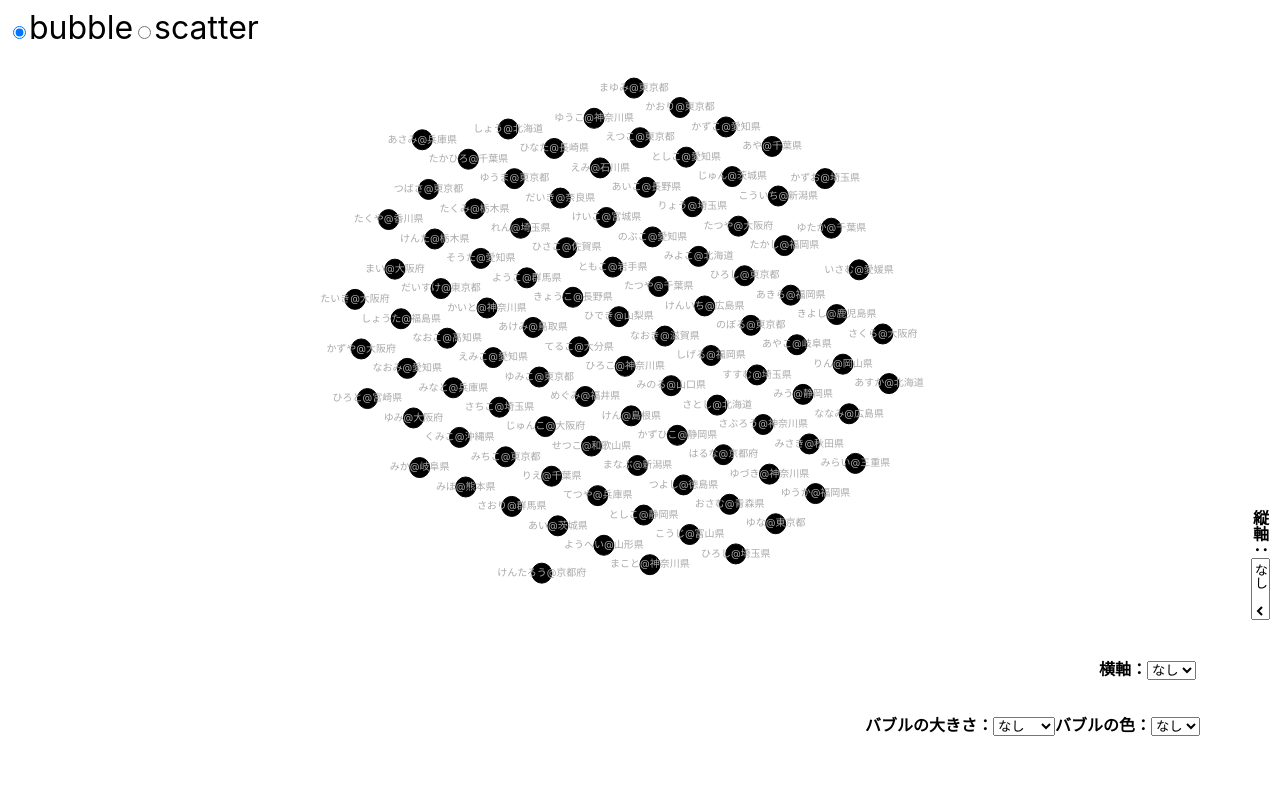
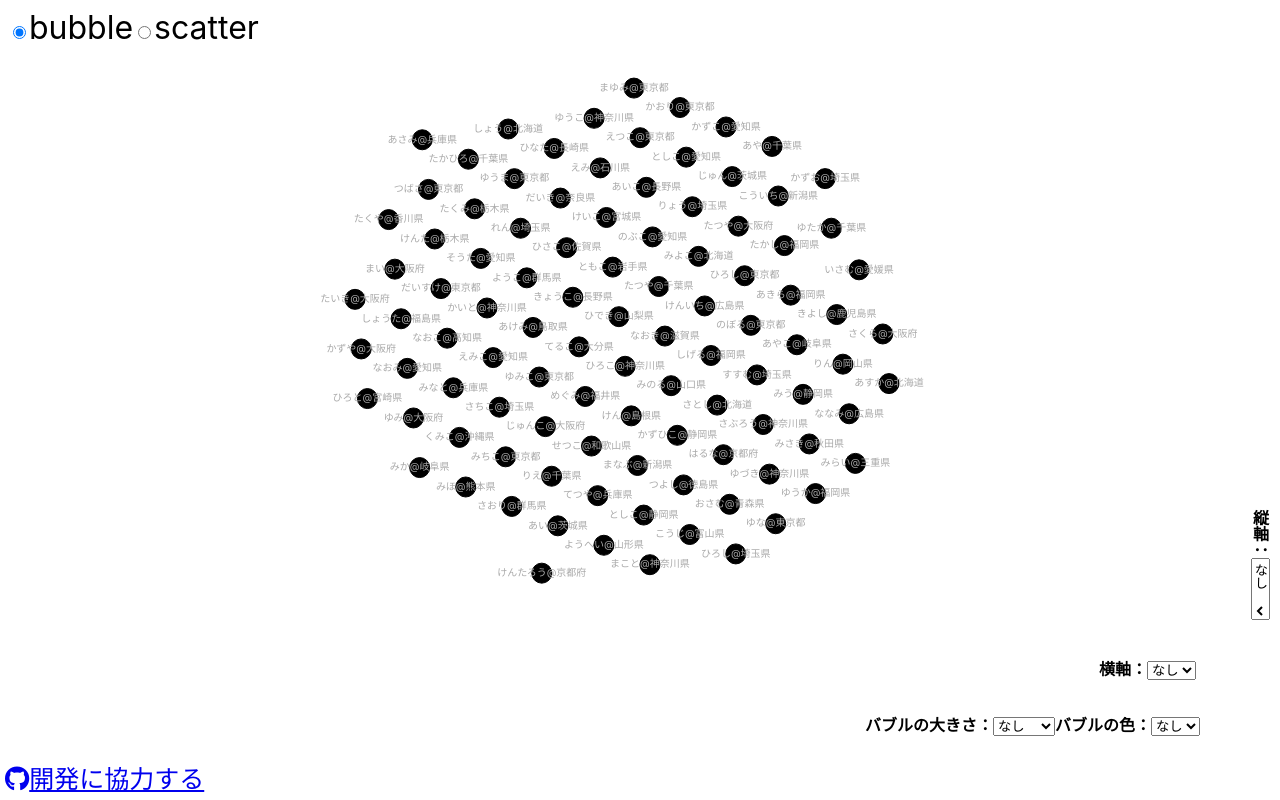
Before and after one commit to yuiseki/inclusive-chart-vite, a React (Vite) app: page /#bubble in a window 1280 px wide. Built offline with nearby package versions, Linux system fonts and the light colour scheme.

Commit message:
add link to scrapbox

```diff
--- a/index.html
+++ b/index.html
@@ -3,6 +3,13 @@
   <head>
     <meta charset="UTF-8" />
     <link rel="icon" type="image/svg+xml" href="/src/favicon.svg" />
+    <link
+      rel="stylesheet"
+      href="https://cdnjs.cloudflare.com/ajax/libs/font-awesome/5.15.4/css/all.min.css"
+      integrity="sha512-1ycn6IcaQQ40/MKBW2W4Rhis/DbILU74C1vSrLJxCq57o941Ym01SwNsOMqvEBFlcgUa6xLiPY/NS5R+E6ztJQ=="
+      crossorigin="anonymous"
+      referrerpolicy="no-referrer"
+    />
     <meta name="viewport" content="width=device-width, initial-scale=1.0" />
     <title>日本がもし100人の村だったら β版</title>
   </head>
--- a/src/App.tsx
+++ b/src/App.tsx
@@ -48,6 +48,24 @@ function App() {
         {activeTab === "scatter" && <InteractiveScatterChart />}
         {activeTab === "bubble" && <InteractiveBubbleChart />}
       </div>
+      <div
+        style={{
+          position: "absolute",
+          bottom: "0",
+          left: "0",
+          display: "table-cell",
+          fontSize: "25px",
+          margin: "5px",
+        }}
+      >
+        <a
+          href="https://scrapbox.io/c4j/インクルーシブチャート"
+          target="_blank"
+        >
+          <i className="fab fa-github" />
+          開発に協力する
+        </a>
+      </div>
     </div>
   );
 }
```
Also changed, not shown: src/components/AbstractBubbleChart.tsx (+1 -14 lines).
